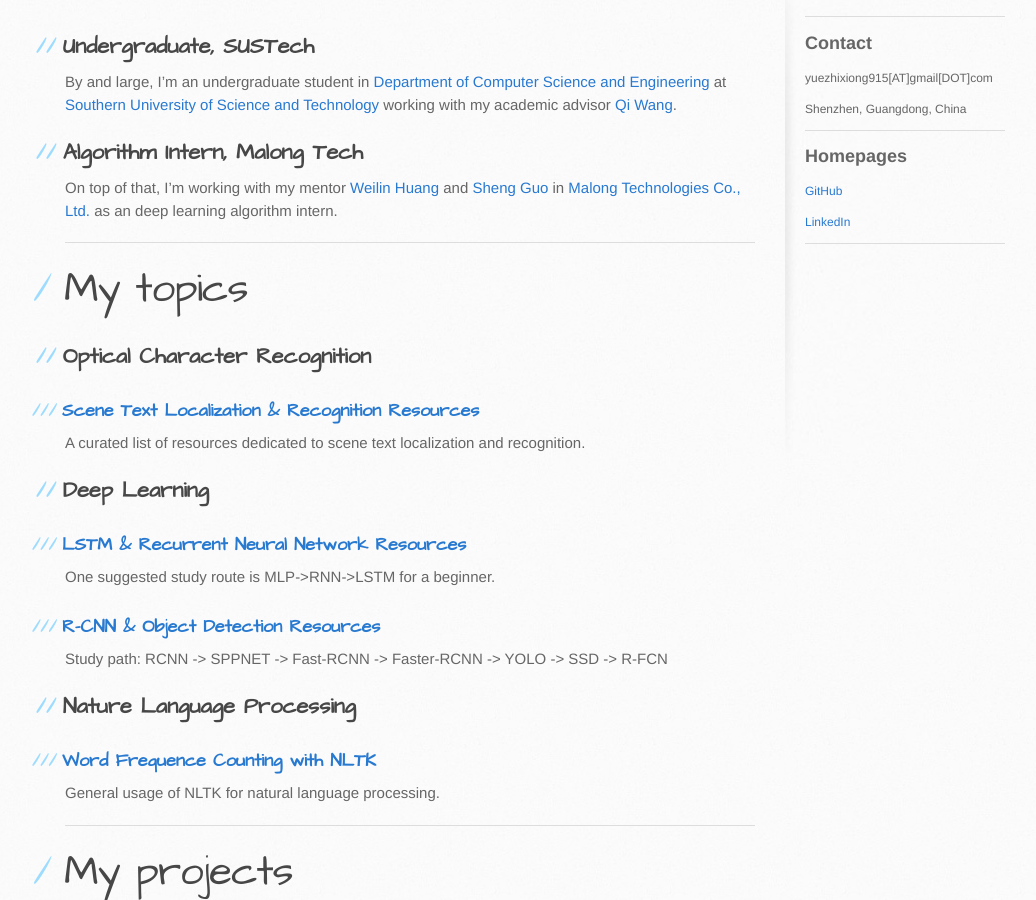
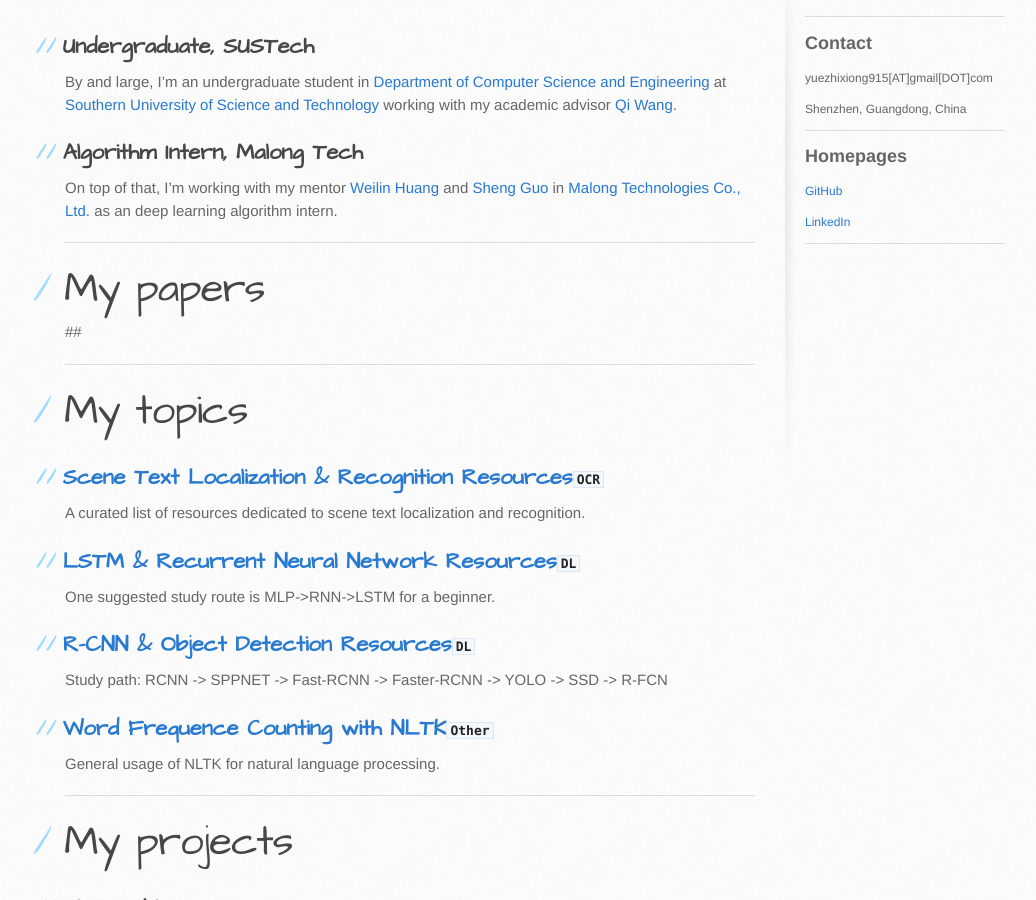
Before and after one commit to yuezhixiong/yuezhixiong.github.io, a Jekyll site: the page built from index.md, in a window 1280 px wide and 900 px high, scrolled down 283 px. Shown: the whole window, without its empty margins (105-1141 px from the left). Built offline with Jekyll 4.4.1, drawn with Linux system fonts in a browser that asks for light colours; our own code applies the rules of GitHub Pages for plain Markdown files.

Commit message:
update content

```diff
--- a/index.md
+++ b/index.md
@@ -12,22 +12,26 @@
 On top of that, I'm working with my mentor [Weilin Huang](http://www.whuang.org/) and [Sheng Guo](http://guoshengcv.github.io/) in [Malong Technologies Co., Ltd.](https://www.malongtech.cn/) as an deep learning algorithm intern.
 
 * * *
+# My papers
+
+##
+
+* * *
 
 # My topics
 
-## Optical Character Recognition
-### [Scene Text Localization & Recognition Resources](./OCR/Scene Text Localization & Recognition Resources.md)
+## [Scene Text Localization & Recognition Resources](./OCR/Scene Text Localization & Recognition Resources.md)[`OCR`](./OCR/Optical Character Recognition.md)
 A curated list of resources dedicated to scene text localization and recognition.
 
-## Deep Learning
-### [LSTM & Recurrent Neural Network Resources](./DL/LSTM & Recurrent Neural Network Resources.md)
+## [LSTM & Recurrent Neural Network Resources](./DL/LSTM & Recurrent Neural Network Resources.md)[`DL`](./DL/Deep Learning.md)
 One suggested study route is MLP->RNN->LSTM for a beginner.
-### [R-CNN & Object Detection Resources](./DL/R-CNN & Object Detection Resources.md)
+
+## [R-CNN & Object Detection Resources](./DL/R-CNN & Object Detection Resources.md)[`DL`](./DL/Deep Learning.md)
 Study path: RCNN -> SPPNET -> Fast-RCNN -> Faster-RCNN -> YOLO -> SSD -> R-FCN
 
-## Nature Language Processing
-### [Word Frequence Counting with NLTK](./NLP/Word Frequence Counting with NLTK.md)
+## [Word Frequence Counting with NLTK](./Other/Word Frequence Counting with NLTK.md)[`Other`](./Other/Other.md)
 General usage of NLTK for natural language processing.
+
 * * *
 
 # My projects
```
Also changed, not shown: DL/Deep Learning.md (added, +7 -0 lines), DL/R-CNN & Object Detection Resources.md (+1 -1 lines), OCR/Optical Character Recognition.md (added, +4 -0 lines), Other/Other.md (added, +4 -0 lines), Other/Word Frequence Counting with NLTK.md (renamed from NLP/Word Frequence Counting with NLTK.md), Other/output_18_0.png (renamed from NLP/output_18_0.png), Other/output_7_0.png (renamed from NLP/output_7_0.png).
